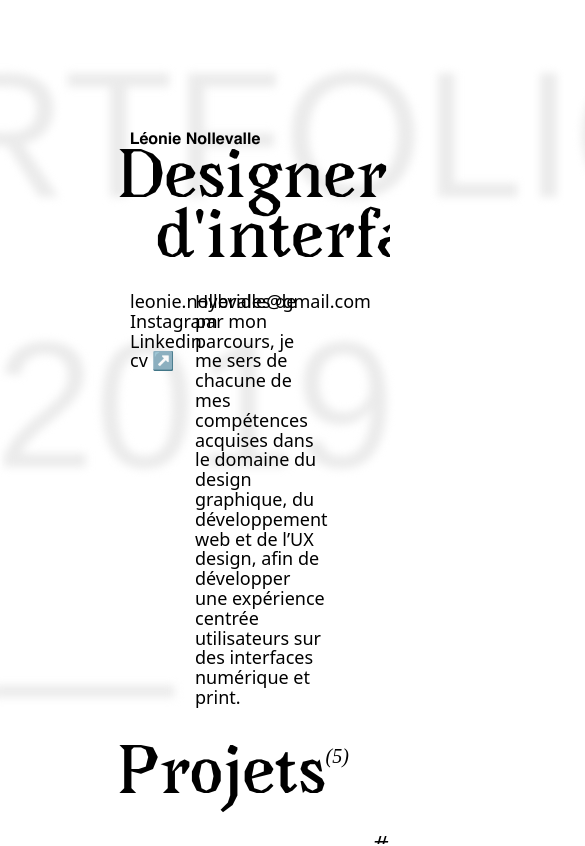
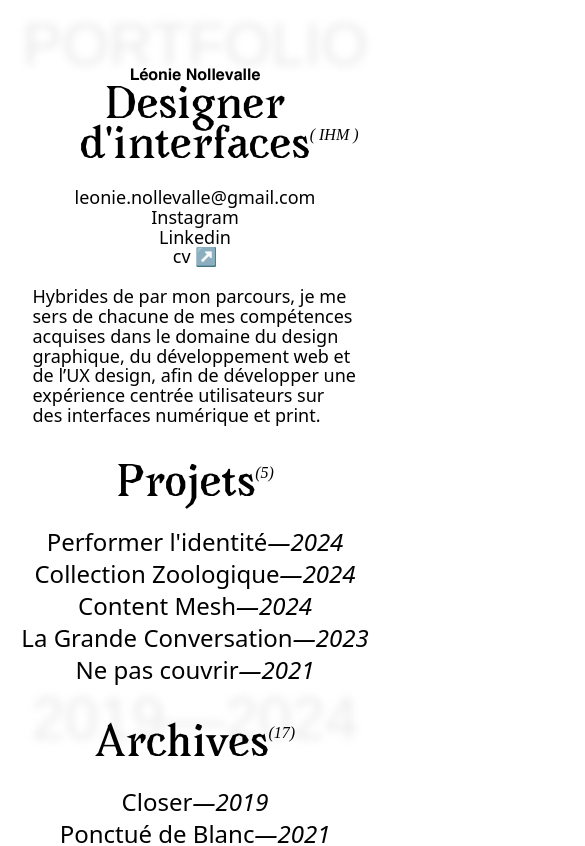
Before and after one commit to LeonieNollevalle/_Portfolio, a React (Create React App) app: page / in a window 390 px wide. Shown: the top 846 px of the page, 585 px wide, since content can reach past the window. Built offline with nearby package versions, Linux system fonts and the light colour scheme.

Commit message:
responsive

```diff
--- a/src/App.css
+++ b/src/App.css
@@ -60,6 +60,9 @@
   src: local('Helvetica Light'), url('./font/helvetica-light-587ebe5a59211.woff') format('woff');
   }
 
+
+@media (min-width: 1280px) and (max-width: 2000px){
+
   h2 {
     font-family: 'avara';
     font-size: 60px;
@@ -104,3 +107,149 @@ h4 {
     line-height: 1.1;
 
   }
+}
+
+@media (min-width: 1024px) and (max-width: 1280px){
+
+  h2 {
+    font-family: 'avara';
+    font-size: 60px;
+    line-height: 1;
+    text-align: center;
+    width: 40%;
+  }
+
+  h1 {
+    font-family: 'Helvetica';
+
+  }
+
+  p {
+    line-height: 1.1;
+
+  }
+
+  .expo {
+    font-family: serif;
+    font-size: 20px;
+    font-style: italic;
+    vertical-align: 20px;
+  }
+
+  h4 {
+    font-family: 'Helvetica';
+    font-weight: 500;
+    font-size: 160px;
+    color: #EBEBEB;
+  }
+
+  .bg-port {
+    z-index: -1;
+  }
+
+  .bord {
+    border: 1px solid black;
+  }
+
+  .info{
+    line-height: 1.1;
+
+  }
+}
+
+
+@media (min-width: 768px) and (max-width: 1024px) {
+  h2 {
+    font-family: 'avara';
+    font-size: 60px;
+    line-height: 1;
+    text-align: center;
+    width: 40%;
+  }
+
+  h1 {
+    font-family: 'Helvetica';
+
+  }
+
+  p {
+    line-height: 1.1;
+
+  }
+
+  .expo {
+    font-family: serif;
+    font-size: 20px;
+    font-style: italic;
+    vertical-align: 20px;
+  }
+
+  h4 {
+    font-family: 'Helvetica';
+    font-weight: 500;
+    font-size: 120px;
+    color: #EBEBEB;
+  }
+
+  .bg-port {
+    z-index: -1;
+  }
+
+  .bord {
+    border: 1px solid black;
+  }
+
+  .info{
+    line-height: 1.1;
+
+  }
+
+ }
+
+ @media (min-width: 360px) and (max-width: 768px) {
+
+  h2 {
+    font-family: 'avara';
+    font-size: 40px;
+    line-height: 1;
+    text-align: center;
+    width: 100%;
+  }
+
+  h1 {
+    font-family: 'Helvetica';
+
+  }
+
+  p {
+    line-height: 1.1;
+
+  }
+
+  .expo {
+    font-family: serif;
+    font-size: 16px;
+    font-style: italic;
+    vertical-align: 10px;
+  }
+
+  h4 {
+    font-family: 'Helvetica';
+    font-weight: 500;
+    font-size: 60px;
+    color: #EBEBEB;
+  }
+
+  .bg-port {
+    z-index: -1;
+  }
+
+  .bord {
+    border: 1px solid black;
+  }
+
+  .info{
+    line-height: 1.1;
+
+  }
+ }
--- a/src/pages/Home.jsx
+++ b/src/pages/Home.jsx
@@ -28,39 +28,41 @@ for (const projet of projets) {
   }
 }
   return (
-    <div className="w-screen h-screen overflow-x-hidden">
-      <div className="h-screen w-screen absolute flex flex-col justify-between items-center blur-sm bg-port">
+    <div className="w-screen h-screen overflow-x-hidden pb-10">
+      <div className="h-screen w-screen absolute flex flex-col justify-between items-center blur-sm bg-port lg:pb-0 md:pb-0 sm:pb-0 pb-20">
         <h4>PORTFOLIO</h4>
         <h4>2019—2024</h4>
       </div>
-      <div className="w-full h-auto pt-32 pb-10 flex flex-col items-center justify-center">
+      <div className="w-full h-auto pt-16 lg:pt-32 md:pt-32 sm:pt-32 pb-10 flex flex-col items-center justify-center ">
       <h1>Léonie Nollevalle</h1>
-      <h2>Designer  &nbsp;&nbsp;d'interfaces<sup className="expo">({messages[index]})</sup></h2>
-      <div className=" w-full flex justify-center pt-5">
-        <div className="w-1/2 flex flex-col items-end text-lg">
-        <p className="w-1/3">leonie.nollevalle@gmail.com</p>
-        <a href="https://www.instagram.com/leonienollevalle/?hl=fr" className="info w-1/3 flex hover:underline cursor-pointer">Instagram</a>
-        <a href="https://www.linkedin.com/in/l%C3%A9onie-nollevalle-9310731b0/" className="info w-1/3 hover:underline cursor-pointer">Linkedin </a>
-        <a href="https://leonienollevalle-cv.netlify.app/" className="info w-1/3 hover:underline cursor-pointer">cv ↗</a>
+      <div className="w-full flex flex-col items-center">
+      <h2>Designer</h2>
+      <h2 className="ml-12  lg:ml-12 sm:ml-0 md:text-nowrap">d'interfaces<sup className="expo">( {messages[index]} )</sup></h2>
+      </div>
+      <div className=" w-full  flex flex-col items-center justify-center pt-5 lg:flex-row lg:items-start md:flex-row md:items-start sm:flex-row sm:items-start">
+        <div className="w-5/6 justify-center items-center flex flex-col text-lg lg:w-1/2 lg:items-end md:w-1/2 md:items-end sm:w-1/2 sm:items-end ">
+        <p className=" xl:w-1/3 lg:w-2/3 md:w-2/3 sm:w-2/3">leonie.nollevalle@gmail.com</p>
+        <a href="https://www.instagram.com/leonienollevalle/?hl=fr" className="info xl:w-1/3 lg:w-2/3 md:w-2/3 flex hover:underline cursor-pointer">Instagram</a>
+        <a href="https://www.linkedin.com/in/l%C3%A9onie-nollevalle-9310731b0/" className="info xl:w-1/3 lg:w-2/3 md:w-2/3 hover:underline cursor-pointer">Linkedin </a>
+        <a href="https://leonienollevalle-cv.netlify.app/" className="info xl:w-1/3 lg:w-2/3 md:w-2/3 hover:underline cursor-pointer">cv ↗</a>
         </div>
-
-        <div className="w-1/2 text-lg">
-        <p className="w-2/3">Hybrides de par mon parcours, je me sers de chacune de mes compétences acquises dans le domaine du design graphique, du développement web et de l’UX design, afin de développer une expérience centrée utilisateurs sur des interfaces numérique et print. </p>
+        <div className="pt-5 flex items-center justify-center lg:justify-start lg:w-1/2 lg:pt-0 md:justify-start md:pt-0 md:w-1/2 sm:w-1/2 text-lg">
+        <p className="w-5/6  lg:w-2/3 md:w-3/4 sm:3/4">Hybrides de par mon parcours, je me sers de chacune de mes compétences acquises dans le domaine du design graphique, du développement web et de l’UX design, afin de développer une expérience centrée utilisateurs sur des interfaces numérique et print. </p>
         </div>
 
       </div>
       </div>
       <div className="w-full h-auto pb-10 flex flex-col items-center justify-start">
         <h2>Projets<sup className="expo">({nbpro})</sup></h2>
-      <div className="w-full flex">
-      <div className="w-1/2"></div>
-      <div className="w-1/2 flex flex-col pt-5">
+      <div className="w-full flex flex-col lg:flex-row md:flex-row sm:flex-row">
+      <div className=" flex-none lg:w-1/2 md:w-1/2 sm:w-1/2"></div>
+      <div className="w-full items-center flex flex-col pt-5 lg:items-start lg:w-1/2 md:items-start md:w-1/2 sm:items-start sm:w-1/2">
         {projets.map((projet) => {
         return (
           <Link to={`/work/${projet.id}`}><div className="w-full flex items-center justify-start text-2xl hover:font-bold cursor-pointer ">
-          <a className="font-medium hover:font-bold cursor-pointer" href="/work/:id"> {projet.categorie && projet.categorie === "projet"  ? projet.titre : false}</a>
-          <a href="/work/:id" className="font-light italic">{projet.categorie && projet.categorie === "projet"  ? "—"+ projet.date : false}</a>
-          <a href="/work/:id" className="ml-2 w-auto  font-light italic ">{projet.categorie && projet.categorie === "projet"  ? projet.hashtag : false}</a>
+          <a className="font-medium w-auto text-nowrap	 hover:font-bold cursor-pointer" href="/work/:id"> {projet.categorie && projet.categorie === "projet"  ? projet.titre : false}</a>
+          <a href="/work/:id" className="font-light text-nowrap italic">{projet.categorie && projet.categorie === "projet"  ? "—"+ projet.date : false}</a>
+          <a href="/work/:id" className="hidden xl:flex lg:hidden md:hidden truncate w-auto  font-light italic ">{projet.categorie && projet.categorie === "projet"  ? projet.hashtag : false}</a>
           </div>
           </Link>
           );
@@ -70,15 +72,15 @@ for (const projet of projets) {
       </div>
       <div className="w-full h-auto pb-10 flex flex-col items-center justify-start">
       <h2>Archives<sup className="expo">({nbarch})</sup></h2>
-      <div className="w-full flex">
-      <div className="w-1/2"></div>
-      <div className="w-1/2 flex flex-col pt-5 ">
+      <div className="w-full flex flex-col lg:flex-row md:flex-row sm:flex-row">
+      <div className="flex-none lg:w-1/2 md:w-1/2 sm:w-1/2"></div>
+      <div className="w-full items-center flex flex-col pt-5 lg:items-start lg:w-1/2 md:items-start md:w-1/2 sm:items-start sm:w-1/2 ">
       {projets.map((projet) => {
         return (
-          <Link to={`/work/${projet.id}`}> <div className="w-auto flex justify-start text-2xl hover:font-bold cursor-pointer ">
-          <a className="font-medium hover:font-bold cursor-pointer" href="/work/:id"> {projet.categorie && projet.categorie !== "projet"  ? projet.titre : ""}</a>
-          <a href="/work/:id" className="font-light italic">{projet.categorie && projet.categorie !== "projet"  ? "—"+projet.date : ""}</a>
-          <a href="/work/:id" className="ml-2 font-light italic">{projet.categorie && projet.categorie !== "projet"  ? " "+projet.hashtag : ""}</a>
+          <Link to={`/work/${projet.id}`}> <div className="w-full flex justify-start text-2xl hover:font-bold cursor-pointer ">
+          <a className=" text-nowrap font-medium hover:font-bold cursor-pointer" href="/work/:id"> {projet.categorie && projet.categorie !== "projet"  ? projet.titre : ""}</a>
+          <a href="/work/:id" className=" text-nowrap font-light italic">{projet.categorie && projet.categorie !== "projet"  ? "—"+projet.date : ""}</a>
+          <a href="/work/:id" className="hidden xl:flex lg:hidden md:hidden  truncate ml-2 font-light italic">{projet.categorie && projet.categorie !== "projet"  ? " "+projet.hashtag : ""}</a>
           </div> </Link>
       );
       })}
```
Also changed, not shown: src/pages/Work.jsx (+16 -17 lines). Lines whose indentation alone changed are shown as unchanged.
